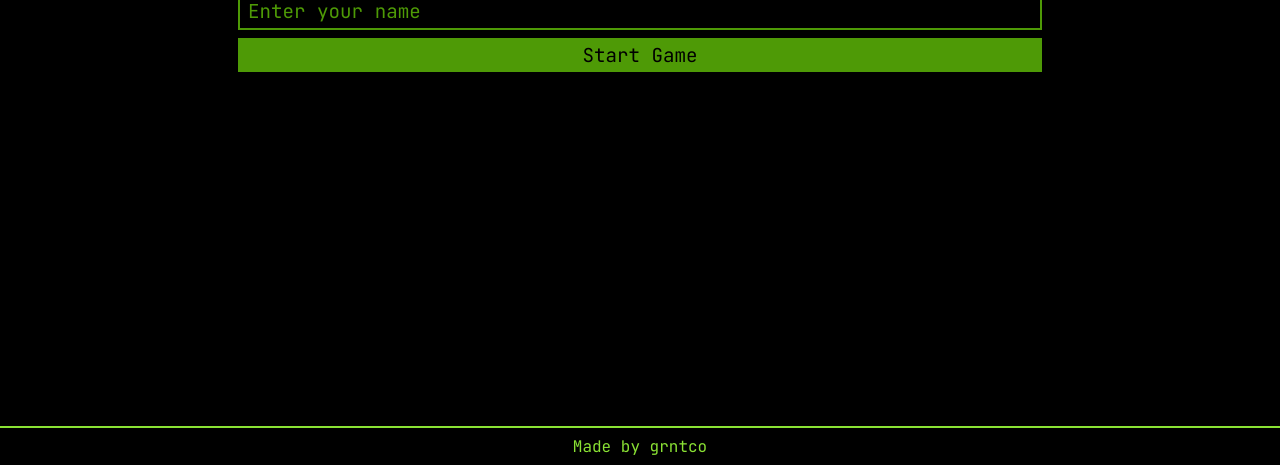
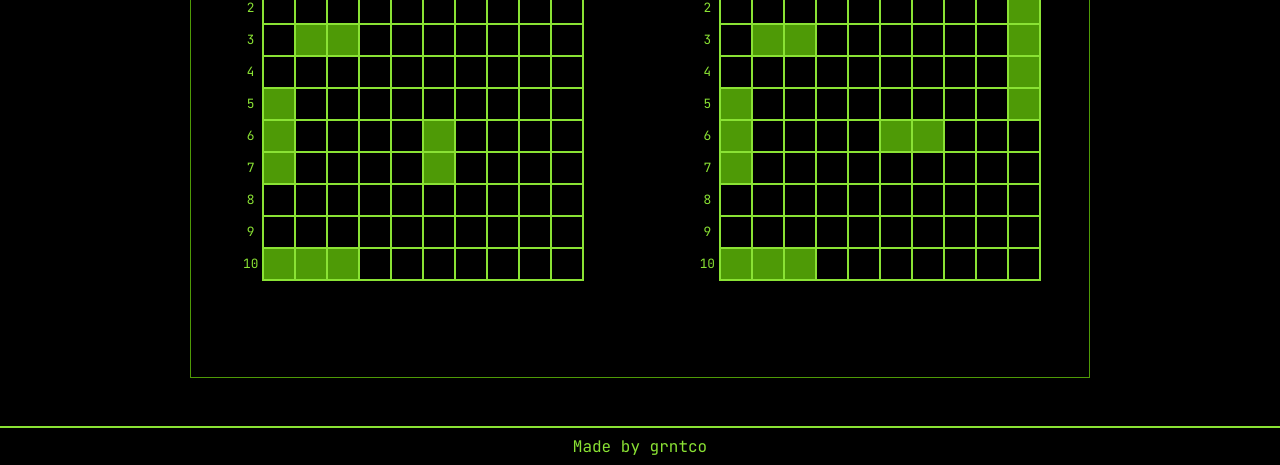
Before and after one commit to grntco/battleship, a website built with webpack: page dist/index.html in a window 1280 px wide. Shown: the part 378-843 px from the top of the page. Built offline with nearby package versions, Linux system fonts and the light colour scheme.

Commit message:
created refreshGrids method on DOMCont

```diff
--- a/src/app/game.js
+++ b/src/app/game.js
@@ -4,25 +4,25 @@ import { Gameboard } from "./gameboard";
 
 class Game {
     constructor() {
-        this.humanPlayer = new Player('Grant');
+        this.player = new Player('Grant');
+        this.playerGameboard = new Gameboard();
         this.computer = new Player('Computer');
-        this.humanGameboard = new Gameboard();
         this.computerGameboard = new Gameboard();
     }
 
     // Will change this later...
     createAllShips() {
-        this.humanGameboard.placeShip([4, 5], [4, 6]);
-        this.humanGameboard.placeShip([7, 2], [7, 1]);
-        this.humanGameboard.placeShip([0, 0], [0, 1], [0, 2]);
-        this.humanGameboard.placeShip([5, 0], [4, 0], [3, 0]);
-        this.humanGameboard.placeShip([9, 9], [9, 8], [9, 7], [9, 6]);
+        this.playerGameboard.placeShip([4, 5], [3, 5]);
+        this.playerGameboard.placeShip([7, 2], [7, 1]);
+        this.playerGameboard.placeShip([0, 0], [0, 1], [0, 2]);
+        this.playerGameboard.placeShip([5, 0], [4, 0], [3, 0]);
+        this.playerGameboard.placeShip([9, 9], [9, 8], [9, 7], [9, 6]);
 
         this.computerGameboard.placeShip([4, 5], [4, 6]);
         this.computerGameboard.placeShip([7, 2], [7, 1]);
         this.computerGameboard.placeShip([0, 0], [0, 1], [0, 2]);
         this.computerGameboard.placeShip([5, 0], [4, 0], [3, 0]);
-        this.computerGameboard.placeShip([9, 9], [9, 8], [9, 7], [9, 6]);
+        this.computerGameboard.placeShip([5, 9], [6, 9], [7, 9], [8, 9]);
     }
 }
 
--- a/src/index.js
+++ b/src/index.js
@@ -2,6 +2,6 @@ import "./styles.css";
 import { createMainContainer } from "./ui/mainContainer";
 import { DOMController } from "./ui/DOMcontroller";
 
-
 document.body.appendChild(createMainContainer());
-DOMController();
+DOMController.newGame.createAllShips();
+DOMController.refreshGrids();
--- a/src/styles.css
+++ b/src/styles.css
@@ -78,6 +78,7 @@ body {
   height: 100%;
   display: flex;
   justify-content: center;
+  align-items: center;
 }
 
 /* Start Page */
@@ -145,8 +146,6 @@ body {
 .grid-container {
   display: grid;
   grid-template-columns: 1fr, 322px;
-  /* width: min-content; */
-  /* please delete this width if you can */
 }
 
 .grid-container__x-axis-container {
--- a/src/ui/DOMController.js
+++ b/src/ui/DOMController.js
@@ -1,11 +1,32 @@
 import { Game } from "../app/game";
-import { refreshGrid } from "./grid";
+import { createGrid } from "./grid";
 
-const DOMController = function() {
+const DOMController = {
+    newGame: new Game(),
 
-    const newGame = new Game();
-    newGame.createAllShips();
-    refreshGrid(newGame.humanPlayer, newGame.humanGameboard);
+    _clearContent: function() {
+        const contentSection = document.querySelector('.content-section');
+        contentSection.innerHTML = '';
+    },
+
+    updateContent: function(newContentFunc) {
+        const contentSection = document.querySelector('.content-section');
+        this._clearContent();
+        contentSection.appendChild(newContentFunc);
+    },
+
+    refreshGrids: function() {
+        const gridContainers = document.querySelectorAll('.grid-container');
+        const gameboards = [this.newGame.playerGameboard, this.newGame.computerGameboard];
+
+        for (let i = 0; i < 2; i++) {
+            const container = gridContainers[i];
+            const gameboard = gameboards[i];
+            const grid = container.querySelector('.grid');
+            container.removeChild(grid);
+            container.appendChild(createGrid(gameboard));
+        }
+    }
 };
 
 export { DOMController };
--- a/src/ui/contentSection.js
+++ b/src/ui/contentSection.js
@@ -1,10 +1,10 @@
-// import { gameContainer } from "./game";
-import { createStartGameContainer } from "./startGame";
+import { createGameContainer } from "./game";
+import {  } from "./startGame";
 
 const createContentSection = function() {
     const contentSection = document.createElement('section');
     contentSection.className = 'content-section';
-    contentSection.appendChild(createStartGameContainer()); // this will happen on a button click, just doing this for now.
+    contentSection.appendChild(createGameContainer()); // this will happen on a button click, just doing this for now.
     return contentSection;
 };
 
--- a/src/ui/game.js
+++ b/src/ui/game.js
@@ -1,9 +1,10 @@
 import { createGrid } from "./grid";
 
+const createGameContainer = function() {
     const gameContainer = document.createElement('div');
     gameContainer.className = 'game-container';
 
-const createGridContainer = function(player, gameboard) {
+    const createGridContainer = function() {
         const gridContainer = document.createElement('div');
         gridContainer.className = 'grid-container';
 
@@ -29,13 +30,15 @@ const createGridContainer = function(player, gameboard) {
 
         gridContainer.appendChild(createAxis('x'));
         gridContainer.appendChild(createAxis('y'));
-    gridContainer.appendChild(createGrid(player));
+        gridContainer.appendChild(createGrid());
 
         return gridContainer;
     };
 
-gameContainer.appendChild(createGridContainer({ name: 'Human' }));
-gameContainer.appendChild(createGridContainer({ name: 'Computer' }));
-// gameContainer.appendChild(createGridContainer());
+    gameContainer.appendChild(createGridContainer());
+    gameContainer.appendChild(createGridContainer());
 
-export { gameContainer };
+    return gameContainer;
+};
+
+export { createGameContainer };
--- a/src/ui/grid.js
+++ b/src/ui/grid.js
@@ -1,10 +1,8 @@
-function createGrid(player, gameboard) { // createGridItems?
-    // const ships = playerGameboard.ships;
+function createGrid(gameboard) { // createGridItems?
     const grid = document.createElement('div');
     grid.className = 'grid';
 
     if (gameboard) {
-        grid.classList.add(`${player.name === 'Computer' ? 'computer' : 'player'}-grid`);
         const board = gameboard.graph;
         for (let i = board.length - 1; i >= 0; i--) { // reverse to get ships in right order
             for (let j = 0; j < board[i].length; j++) {
@@ -28,21 +26,15 @@ function createGrid(player, gameboard) { // createGridItems?
     return grid;
 }
 
-function _removeGridItems(player) {
-    const grid = document.querySelector(`.${player.name === 'Computer' ? 'computer' : 'player'}-grid`); // but the specific gameboard
-    grid.innerHTML = '';
-}
+// function _removeGridItems(player) {
+//     const grid = document.querySelector(`.${player.name === 'Computer' ? 'computer' : 'player'}-grid`); // but the specific gameboard
+//     grid.innerHTML = '';
+// }
 
-function refreshGrid(player, gameboard) {
-    _removeGridItems(player);
-    createGrid(player, gameboard);
-    console.log('getting called?');
-}
+// function refreshGrid(player, gameboard) {
+//     _removeGridItems(player);
+//     createGrid(gameboard);
+//     console.log('getting called?');
+// }
 
-function refreshBothGrids() {
-    const grids = document.querySelectorAll('.grid');
-
-
-}
-
-export { createGrid, refreshGrid };
+export { createGrid };
```
Lines whose indentation alone changed are shown as unchanged.
